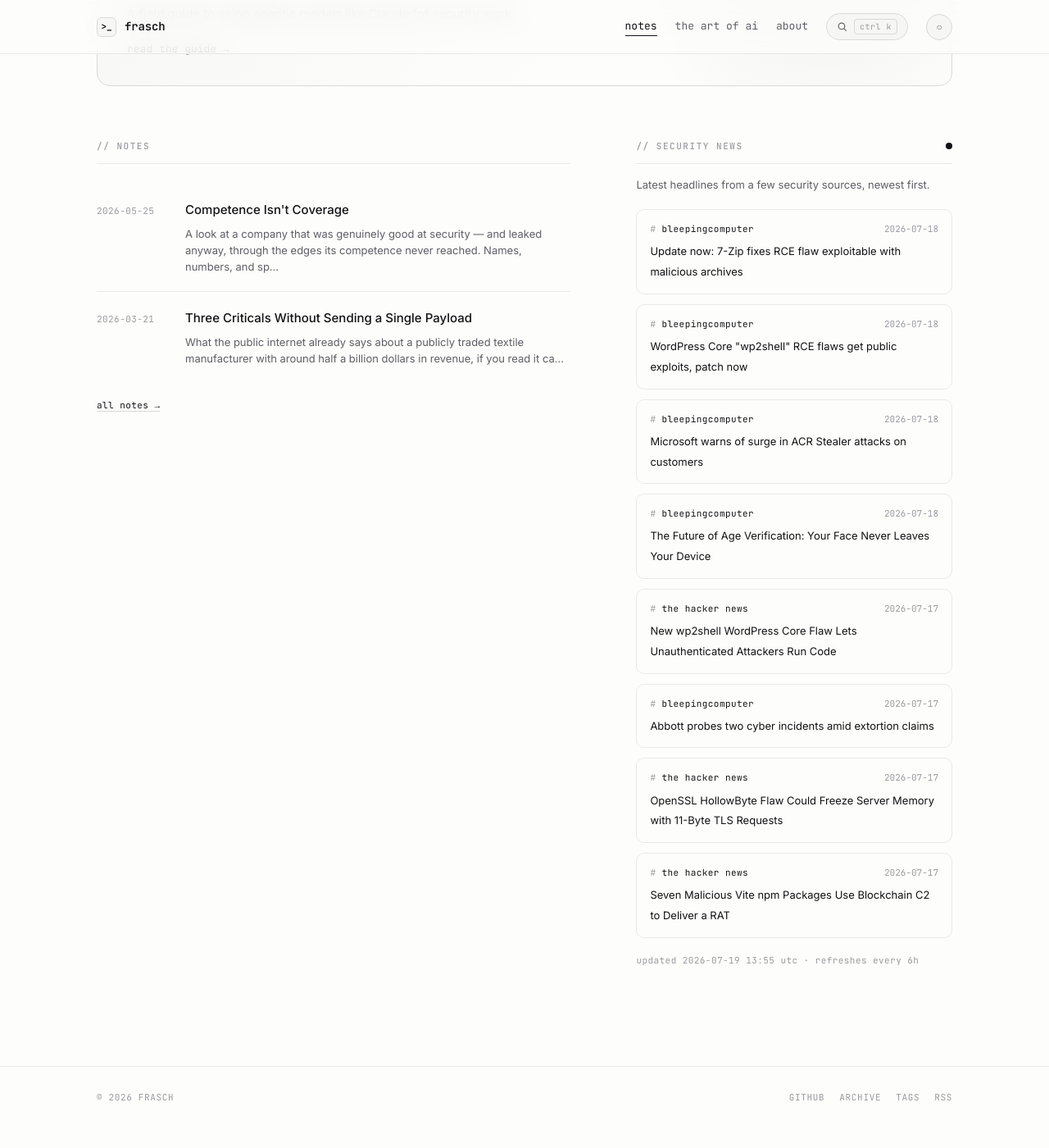
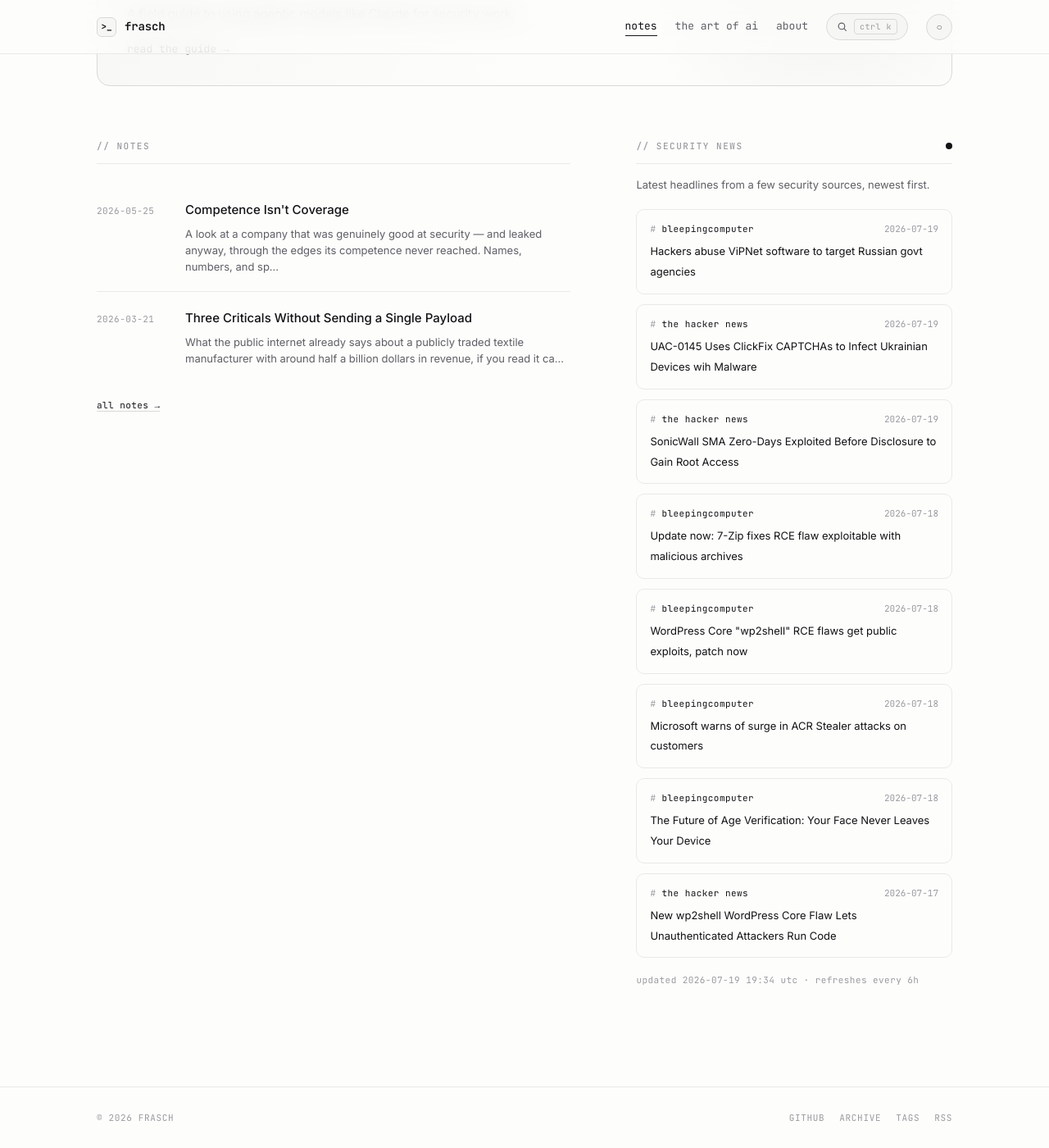
Before and after one commit to whoisfrasch/frasch, a Jekyll site: the page built from index.html, in a window 1280 px wide and 1400 px high, scrolled down 615 px. Shown: the whole window at 82% size. Built offline with Jekyll 4.4.1, drawn with Linux system fonts in a browser that asks for light colours; before the commit the page ends 1990 px from its top, so only the background shows below that.

Commit message:
Refresh security news feed

```diff
--- a/_data/news.json
+++ b/_data/news.json
@@ -1,6 +1,24 @@
 {
-  "updated": "2026-07-19T13:55:49Z",
+  "updated": "2026-07-19T19:34:32Z",
   "items": [
+    {
+      "source": "bleepingcomputer",
+      "title": "Hackers abuse ViPNet software to target Russian govt agencies",
+      "link": "https://www.bleepingcomputer.com/news/security/hackers-abuse-vipnet-software-to-target-russian-govt-agencies/",
+      "date": "2026-07-19T14:23:46Z"
+    },
+    {
+      "source": "the hacker news",
+      "title": "UAC-0145 Uses ClickFix CAPTCHAs to Infect Ukrainian Devices wih Malware",
+      "link": "https://thehackernews.com/2026/07/uac-0145-uses-clickfix-captchas-to.html",
+      "date": "2026-07-19T13:30:55Z"
+    },
+    {
+      "source": "the hacker news",
+      "title": "SonicWall SMA Zero-Days Exploited Before Disclosure to Gain Root Access",
+      "link": "https://thehackernews.com/2026/07/sonicwall-sma-zero-days-exploited.html",
+      "date": "2026-07-19T13:18:56Z"
+    },
     {
       "source": "bleepingcomputer",
       "title": "Update now: 7-Zip fixes RCE flaw exploitable with malicious archives",
@@ -30,24 +48,6 @@
       "title": "New wp2shell WordPress Core Flaw Lets Unauthenticated Attackers Run Code",
       "link": "https://thehackernews.com/2026/07/new-wp2shell-wordpress-core-flaw-lets.html",
       "date": "2026-07-17T21:20:10Z"
-    },
-    {
-      "source": "bleepingcomputer",
-      "title": "Abbott probes two cyber incidents amid extortion claims",
-      "link": "https://www.bleepingcomputer.com/news/security/abbott-laboratories-probes-two-cyber-incidents-amid-extortion-claims/",
-      "date": "2026-07-17T20:45:52Z"
-    },
-    {
-      "source": "the hacker news",
-      "title": "OpenSSL HollowByte Flaw Could Freeze Server Memory with 11-Byte TLS Requests",
-      "link": "https://thehackernews.com/2026/07/openssl-hollowbyte-flaw-could-freeze.html",
-      "date": "2026-07-17T20:20:53Z"
-    },
-    {
-      "source": "the hacker news",
-      "title": "Seven Malicious Vite npm Packages Use Blockchain C2 to Deliver a RAT",
-      "link": "https://thehackernews.com/2026/07/seven-malicious-vite-npm-packages-use.html",
-      "date": "2026-07-17T18:54:51Z"
     }
   ]
 }
```
